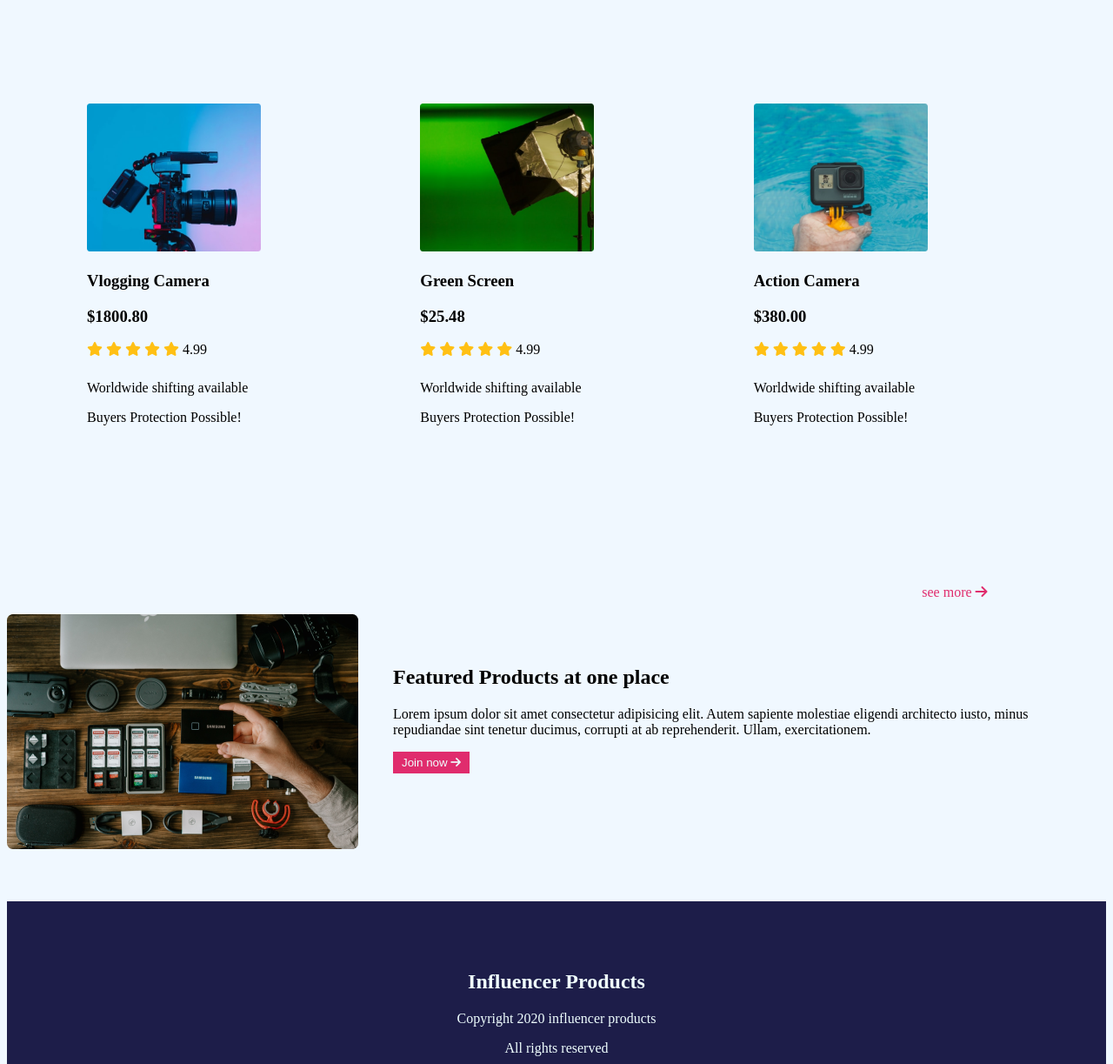
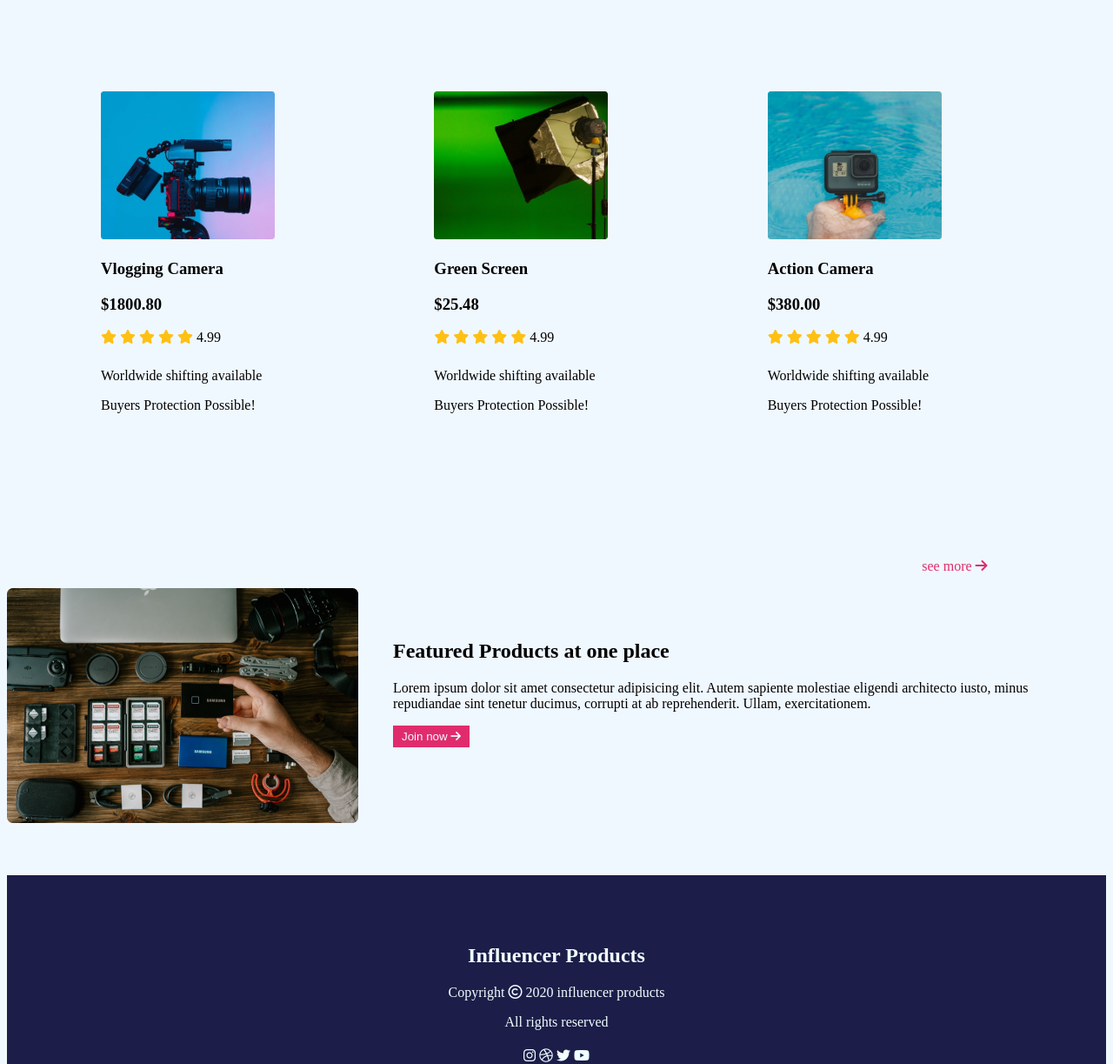
Before and after one commit to Sharmin64/influence-repo, a plain HTML site: page index.html in a window 1280 px wide. Shown: the part 1577-2800 px from the top of the page at 87% size. Drawn offline with Linux system fonts and the light colour scheme; a web font is replaced by a local one.

Commit message:
style changes fixed

```diff
--- a/index.html
+++ b/index.html
@@ -19,6 +19,7 @@
                 <div class="navber">
                     <h3 class="header-title">Influencer Products</h3>
                     <div class="navber-two">
+                        <!-- <p><i class="fa-solid fa-bars"></i></p> -->
                         <p><i class="fa-solid fa-cart-shopping"></i></p>
                         <p><i class="fa-solid fa-magnifying-glass"></i></p>
                         <p> Log in </p>
@@ -211,14 +212,15 @@
             <section class="footer">
                 <div>
                     <h2>Influencer Products</h2>
-                    <p>Copyright 2020 influencer products</p>
+                    <p>Copyright <i class="fa-regular fa-copyright"></i> 2020
+                        influencer products</p>
                     <p>All rights reserved</p>
                 </div>
                 <div class="img">
-                    <img src="" alt="">
-                    <img src="" alt="">
-                    <img src="" alt="">
-                    <img src="" alt="">
+                    <i class="fa-brands fa-instagram"></i>
+                    <i class="fa-brands fa-dribbble"></i>
+                    <i class="fa-brands fa-twitter"></i>
+                    <i class="fa-brands fa-youtube"></i>
                 </div>
             </section>
         </footer>
--- a/styles/style.css
+++ b/styles/style.css
@@ -104,9 +104,16 @@ font-family: 'Poppins', sans-serif;
 }
     .box {
         border:2px solid aliceblue;
-    padding-bottom: 30px;
+    /* padding-bottom: 30px; */
     box-sizing: border-box;
     margin: 0 auto;
+    align-items: baseline;
+    }
+    .card{
+        border: 1px solid aliceblue;
+        padding: 5px;
+        margin: 10px;
+        margin-top: -20px;
     }
 .card h3 + div{
     padding-bottom: 10px;
@@ -142,3 +149,7 @@ featured section style ---------*/
    color: azure;
    margin-top: 60px;
 }
+.img{
+    margin: 8px;
+    padding: 5px;
+}
```
